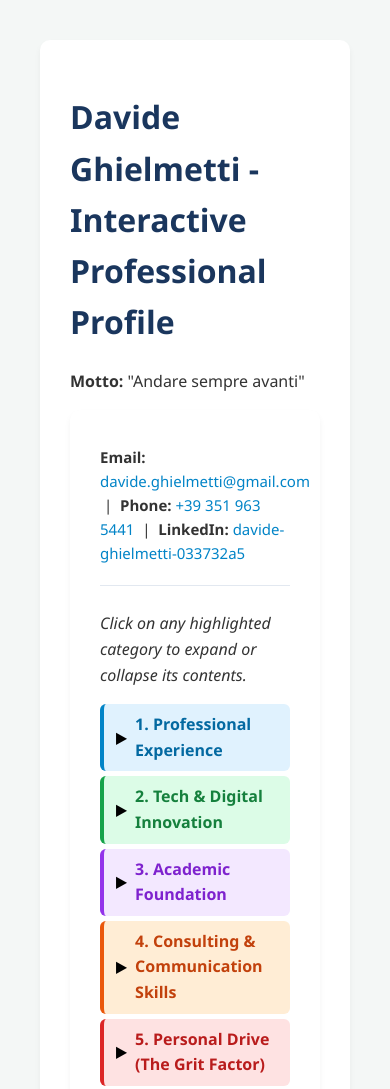
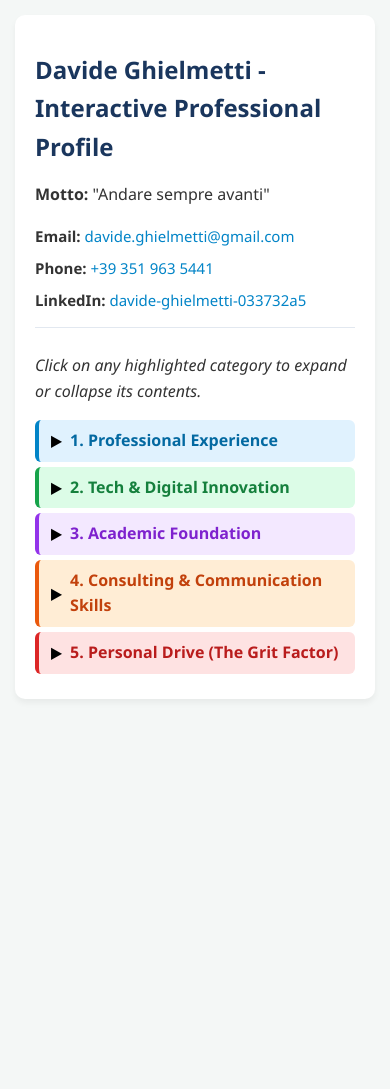
Before and after one commit to Deiv-web/davideghielmettiportfolio, a plain HTML site: page index.html in a window 390 px wide. After the commit the page ends 844 px from the top, so only its background shows below. Drawn offline with Linux system fonts and the light colour scheme.

Commit message:
index.html

```diff
--- a/index.html
+++ b/index.html
@@ -3,7 +3,7 @@
 <head>
     <meta charset="UTF-8">
     <meta name="viewport" content="width=device-width, initial-scale=1.0">
-    <title>Interactive Mind Map: Davide Ghielmetti</title>
+    <title>Davide Ghielmetti</title>
     <style>
         body {
             font-family: 'Segoe UI', Tahoma, Geneva, Verdana, sans-serif;
@@ -111,6 +111,48 @@
             margin-top: 15px;
             padding-left: 20px;
         }
+        .video-thumbnail {
+            width: 400px;
+            max-width: 100%;
+            height: auto;
+            border-radius: 8px;
+            box-shadow: 0 4px 6px rgba(0,0,0,0.1);
+        }
+
+        /* Contact Details Layout */
+        .contact-container {
+            margin-bottom: 25px;
+            padding-bottom: 15px;
+            border-bottom: 1px solid #e2e8f0;
+            font-size: 15px;
+            display: flex;
+            flex-wrap: wrap;
+            gap: 10px 20px;
+        }
+        .contact-item a {
+            color: #0284c7;
+            text-decoration: none;
+        }
+
+        /* --- MOBILE OPTIMIZATION --- */
+        @media screen and (max-width: 768px) {
+            body {
+                padding: 15px; /* Reduce outer padding */
+            }
+            .container {
+                padding: 20px; /* Reduce inner container padding */
+            }
+            h1 {
+                font-size: 1.5rem; /* Slightly smaller title */
+            }
+            .contact-container {
+                flex-direction: column; /* Stack contact details on mobile */
+                gap: 8px;
+            }
+            .nested {
+                padding-left: 15px; /* Reduce indentation for narrow screens */
+            }
+        }
     </style>
 </head>
 <body>
@@ -118,14 +160,11 @@
     <div class="container">
         <h1>Davide Ghielmetti - Interactive Professional Profile</h1>
         <p><strong>Motto:</strong> "Andare sempre avanti"</p>
-        <div class="container">
 
-        <div style="margin-bottom: 25px; padding-bottom: 15px; border-bottom: 1px solid #e2e8f0; font-size: 15px;">
-            <p style="margin: 5px 0;">
-                <strong>Email:</strong> <a href="mailto:davide.ghielmetti@gmail.com" style="color: #0284c7; text-decoration: none;">davide.ghielmetti@gmail.com</a> &nbsp;|&nbsp;
-                <strong>Phone:</strong> <a href="tel:+393519635441" style="color: #0284c7; text-decoration: none;">+39 351 963 5441</a> &nbsp;|&nbsp;
-                <strong>LinkedIn:</strong> <a href="https://linkedin.com/in/davide-ghielmetti-033732a5" target="_blank" style="color: #0284c7; text-decoration: none;">davide-ghielmetti-033732a5</a>
-            </p>
+        <div class="contact-container">
+            <span class="contact-item"><strong>Email:</strong> <a href="mailto:davide.ghielmetti@gmail.com">davide.ghielmetti@gmail.com</a></span>
+            <span class="contact-item"><strong>Phone:</strong> <a href="tel:+393519635441">+39 351 963 5441</a></span>
+            <span class="contact-item"><strong>LinkedIn:</strong> <a href="https://linkedin.com/in/davide-ghielmetti-033732a5" target="_blank">davide-ghielmetti-033732a5</a></span>
         </div>
 
         <p><em>Click on any highlighted category to expand or collapse its contents.</em></p>
@@ -182,8 +221,8 @@
                             <li class="leaf">Focus on Strategic Management and Organizational Transformation</li>
                             <li class="leaf">Solved real world consulting cases with Accenture, Horváth, and Mammut</li>
                             <li class="video-wrapper">
-                                <a href="https://www.youtube.com/watch?v=8OxW1bwaPZw" target="_blank" style="display: inline-block; position: relative; text-decoration: none;">
-                                    <img src="https://img.youtube.com/vi/8OxW1bwaPZw/maxresdefault.jpg" alt="ZHAW MSc International Business Video" width="400" style="border-radius: 8px; box-shadow: 0 4px 6px rgba(0,0,0,0.1);">
+                                <a href="https://www.youtube.com/watch?v=8OxW1bwaPZw" target="_blank" style="display: inline-block; position: relative; text-decoration: none; width: 100%; max-width: 400px;">
+                                    <img src="https://img.youtube.com/vi/8OxW1bwaPZw/maxresdefault.jpg" alt="ZHAW MSc International Business Video" class="video-thumbnail">
 
                                     <div style="position: absolute; top: 50%; left: 50%; transform: translate(-50%, -50%); background-color: rgba(255, 0, 0, 0.8); color: white; width: 60px; height: 40px; border-radius: 10px; display: flex; align-items: center; justify-content: center; font-size: 20px;">
                                         &#9658;
```
